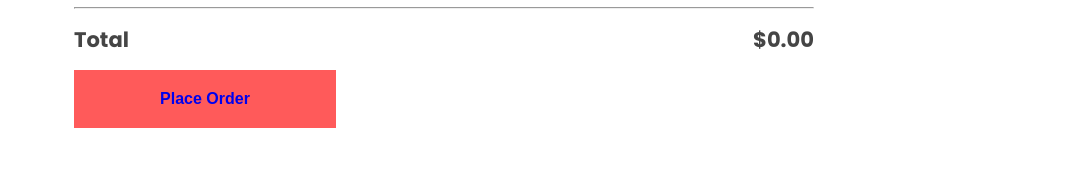
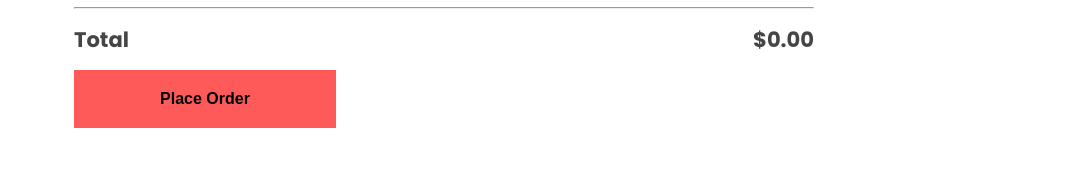
Before and after one commit to dylan-dockens/CS4393, a React (Create React App) app: page /checkout in a window 1280 px wide. Shown: the part 1273-1451 px from the top of the page, without its empty margins (96-1183 px from the left). Built offline with nearby package versions, Linux system fonts and the light colour scheme.

Commit message:
Button fixs

```diff
--- a/src/Components/CartItem/CartItems.jsx
+++ b/src/Components/CartItem/CartItems.jsx
@@ -53,7 +53,7 @@ const CartItems = () => {
                         <h3>${getTotalCartAmount()}</h3>
                     </div>
                 </div>
-                <button><Link style={{textDecoration: 'none'}} to='/checkout'>Checkout</Link></button>
+                <Link style={{textDecoration: 'none'}} to='/checkout'><button>Checkout</button></Link>
             </div>
         </div>
       </div>
--- a/src/Pages/Checkout.jsx
+++ b/src/Pages/Checkout.jsx
@@ -43,7 +43,7 @@ const Checkout = () => {
                             <h3>${getTotalCartAmount()}</h3>
                         </div>
                     </div>
-                    <button><Link style={{textDecoration: 'none'}} to='/orderplaced'>Place Order</Link></button>
+                    <Link style={{textDecoration: 'none'}} to='/orderplaced'><button>Place Order</button></Link>
                 </div>
             </div>
         </form>
```
